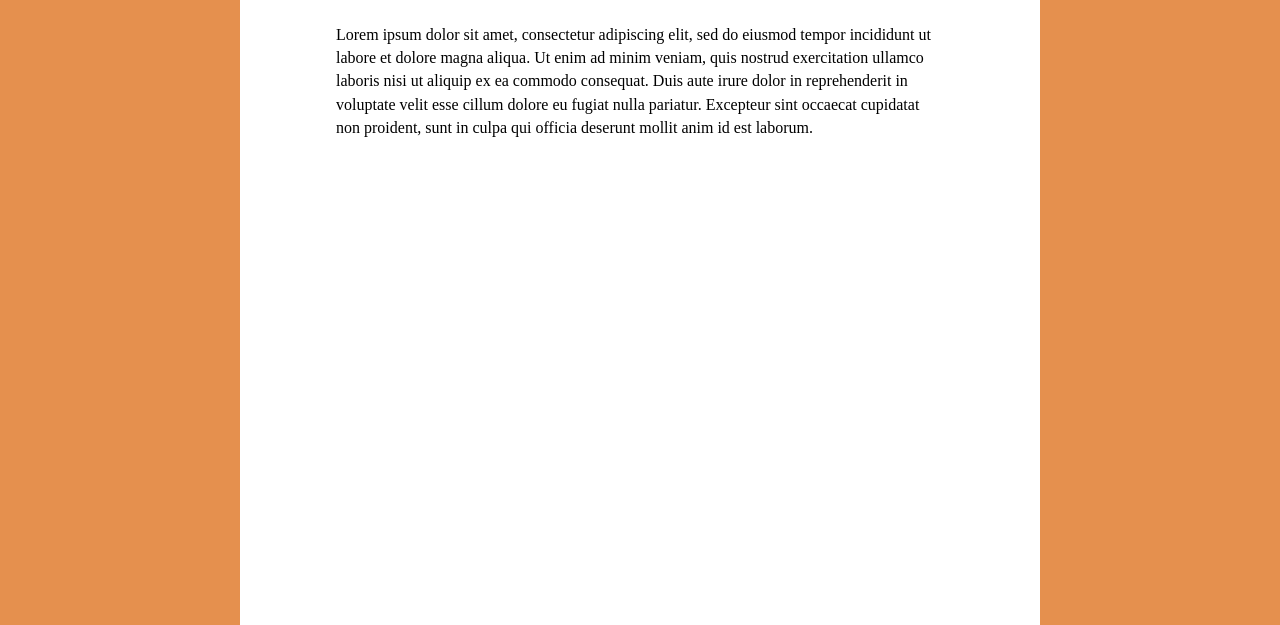
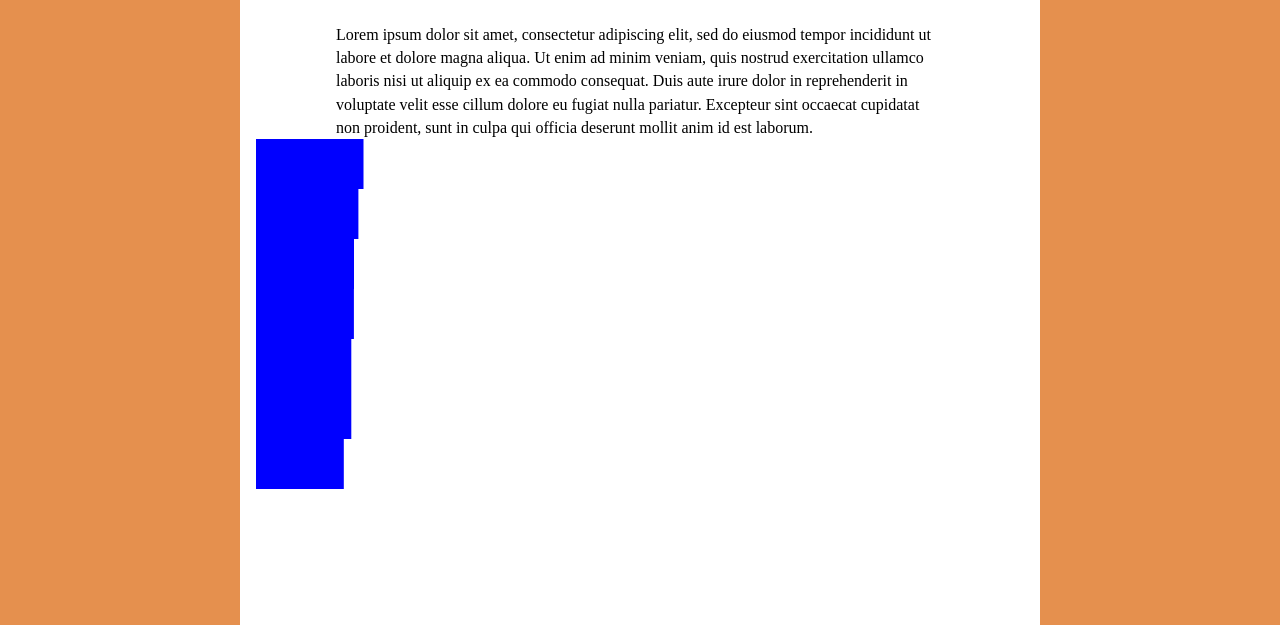
Before and after one commit to SHewitt95/jmm309_project, a website: page index.html in a window 1280 px wide. Shown: the part 175-800 px from the top of the page. Drawn offline with nearby package versions, Linux system fonts and the light colour scheme.

Commit message:
Added npm with localhost abilities, D3 bars

```diff
--- a/index.html
+++ b/index.html
@@ -2,7 +2,9 @@
 <html>
   <head>
     <meta charset="utf-8" />
-    <title>Federal Work Study at UM</title>
+    <title>Title Here</title>
+    <meta http-equiv="X-UA-Compatible" content="IE=edge,chrome=1">
+    <meta name="viewport" content="width=device-width, initial-scale=1">
     <link href="css/styles.css" rel="stylesheet" />
   </head>
 
@@ -23,9 +25,19 @@
         <p>Lorem ipsum dolor sit amet, consectetur adipiscing elit, sed do eiusmod tempor incididunt ut labore et dolore magna aliqua. Ut enim ad minim veniam, quis nostrud exercitation ullamco laboris nisi ut aliquip ex ea commodo consequat. Duis aute irure dolor in reprehenderit in voluptate velit esse cillum dolore eu fugiat nulla pariatur. Excepteur sint occaecat cupidatat non proident, sunt in culpa qui officia deserunt mollit anim id est laborum.</p>
       </div> <!-- End text -->
 
-      <div id="interactive"></div> <!-- End interactive -->
+      <div id="interactive">
+        <div class="bar_chart">
+
+        </div>
+      </div> <!-- End interactive -->
+
       <div class="text"></div> <!-- End text -->
+
       <div id="database"></div> <!-- End database -->
     </div> <!-- End page -->
+    <script src="https://cdnjs.cloudflare.com/ajax/libs/d3/3.5.8/d3.min.js" charset="utf-8"></script>
+    <script src="https://code.jquery.com/jquery-2.1.4.min.js"></script>
+    <script src="js/bar_chart.js"></script>
+
   </body>
 </html>
--- /dev/null
+++ b/js/bar_chart.js
@@ -0,0 +1,23 @@
+// Generates a D3 bar chart from the Dept_Avg_Pay.csv file.
+$(document).ready(function() {
+
+  d3.csv("../data/Dept_Avg_Pay.csv", function(data) {
+
+      var chart = d3.select(".bar_chart").append("svg")
+        .attr("width", 100 + "%")
+        //.attr("height", 100 + "%");
+        .attr("height", 1000 + "px");
+
+      chart.selectAll("rect")
+        .data(data)
+        .enter()
+          .append("rect")
+          .attr("width", function(d) {return d.Pay * 10;})
+          .attr("height", 50)
+          .attr("y", function(d, i) {return i * 50;})
+          .attr("fill", "blue")
+
+
+  })
+
+})
```
Also changed, not shown: package.json (added, +20 -0 lines).
